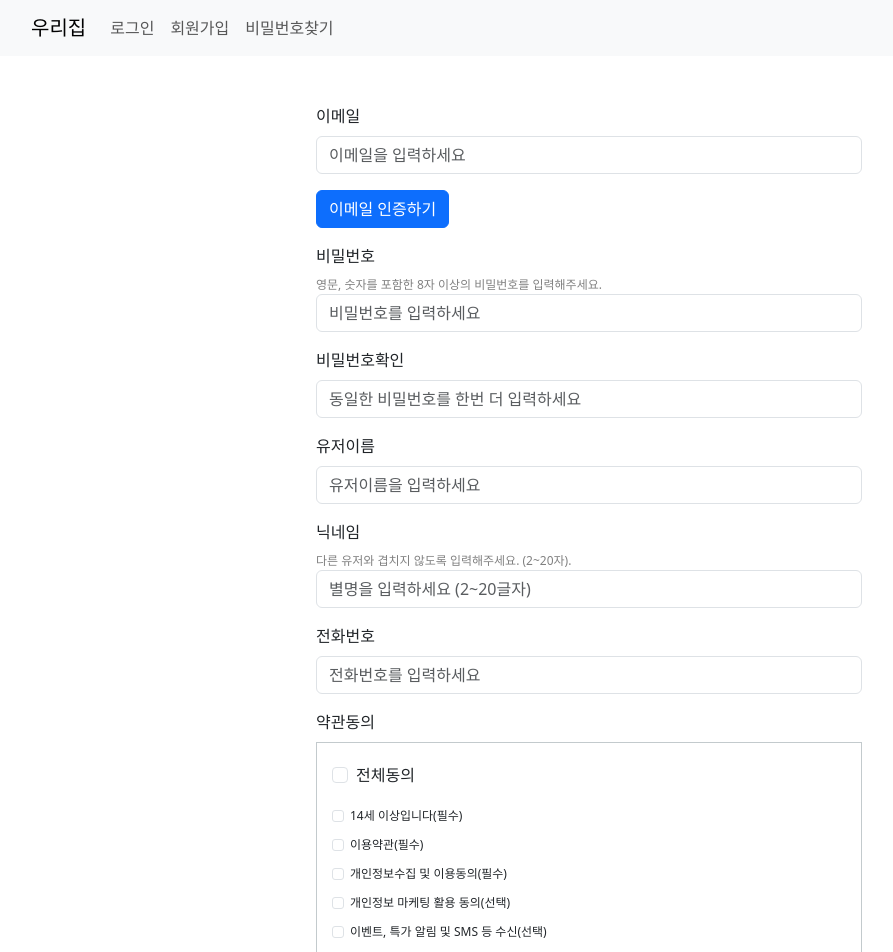
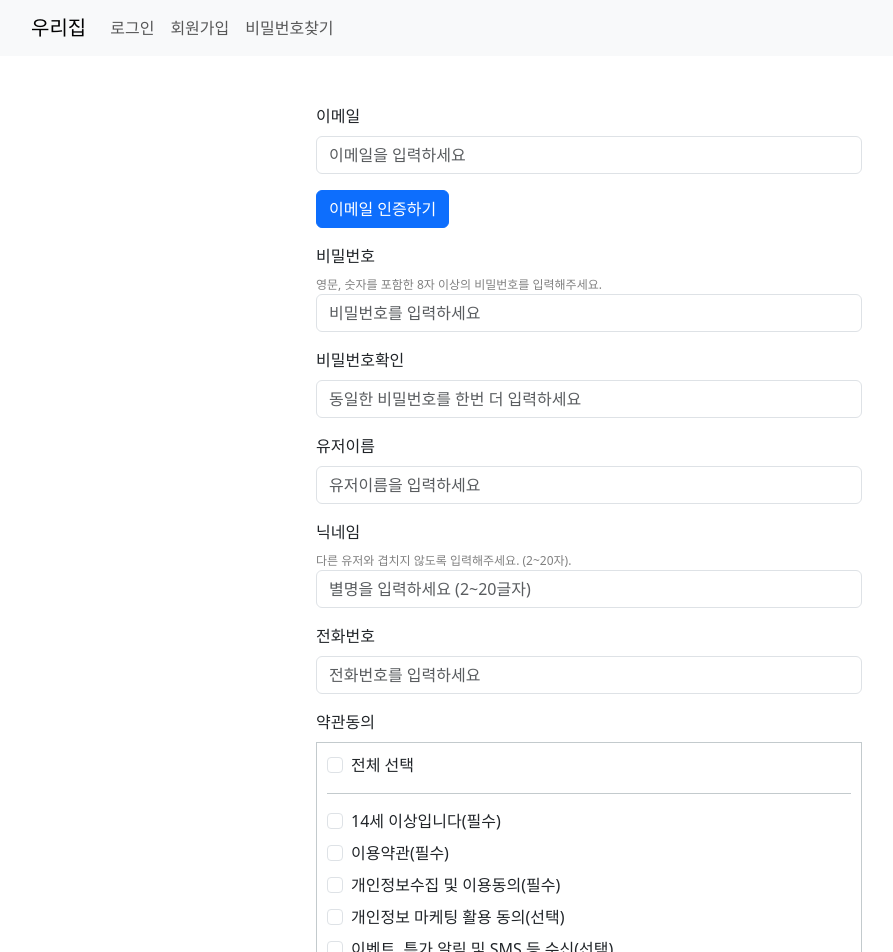
Before and after one commit to Regulus55/house, a React (Create React App) app: page /signup in a window 1280 px wide. Shown: the top 952 px of the page, without its empty margins (51-944 px from the left). Built offline with nearby package versions, Linux system fonts and the light colour scheme.

Commit message:
전체선택 이랑 수업전내가한거 올리기

```diff
--- a/src/pages/Privacy.js
+++ b/src/pages/Privacy.js
@@ -32,11 +32,12 @@ const Privacy = () => {
 
     const {isLoading, isSuccess, data, error} = usePrivacy()
 
-    const { register, handleSubmit, formState: { errors } } = useForm({
+    const {register, handleSubmit, formState: {errors}} = useForm({
         defaultValues: {
             bornArea: data?.bornArea || "", // 데이터가 있으면 그 값을, 없으면 빈 문자열
         },
     });
+
 
     // const getProfileInfo = async () => {
     //     try {
@@ -185,8 +186,13 @@ const Privacy = () => {
     console.log(data)
 
     useEffect(() => {
-        // getProfileInfo()
-    }, []);
+        if (data && data.birth) {
+            const [year, month, day] = data.birth.split('-');
+            setBirthDate({year, month, day});
+        }
+
+        console.log('벌스', birthDate.month)
+    }, [data]);
 
     return (
         <>
@@ -540,9 +546,8 @@ const Privacy = () => {
                                                 <Form.Control
                                                     type="text"
                                                     placeholder="태어난 곳을 입력하세요"
-                                                    // value={data?.bornArea}
-                                                    // onChange={(e) => setBornArea(e.target.value)}
-                                                    {...register("bornArea")}
+                                                    value={data?.bornArea}
+                                                    onChange={(e) => setBornArea(e.target.value)}
                                                 />
                                             </Form.Group>
 
@@ -587,7 +592,8 @@ const Privacy = () => {
                                                     </Col>
                                                     년
                                                     <Col>
-                                                        <Form.Select value={birthDate.month}
+                                                        <Form.Select
+                                                            value={birthDate.month}
                                                             onChange={(e) => setBirthDate((prevBirthDate) => ({
                                                                 ...prevBirthDate,
                                                                 month: e.target.value
@@ -603,7 +609,8 @@ const Privacy = () => {
                                                     </Col>
                                                     월
                                                     <Col>
-                                                        <Form.Select value={birthDate.day}
+                                                        <Form.Select
+                                                            value={birthDate.day}
                                                             onChange={(e) => setBirthDate((prevBirthDate) => ({
                                                                 ...prevBirthDate,
                                                                 day: e.target.value
--- a/src/pages/Signup.js
+++ b/src/pages/Signup.js
@@ -9,9 +9,23 @@ import useCheckEmail from "../hooks/useCheckEmail";
 import {LoadingBar} from "../components";
 
 const Signup = () => {
-    const {
-        register, watch, handleSubmit, formState: {errors}
-    } = useForm();
+    const { register, handleSubmit, setValue, watch, formState: { errors } } = useForm({
+        defaultValues: {
+            userName: '',
+            nickName: '',
+            email: '',
+            phone: '',
+            password: '',
+            passwordcheck: '',
+            consent: {
+                overTwenty: false,
+                agreeOfTerm: false,
+                agreeOfPersonalInfo: false,
+                agreeOfMarketing: false,
+                etc: false
+            }
+        }
+    });
 
     const navigate = useNavigate();
     const [username, setUsername] = useState("");
@@ -95,29 +109,23 @@ const Signup = () => {
         setSubmitEnable(false)
     }
 
-    const createUserHandler = async (e) => {
+    const createUserHandler = async (values) => {
         // e.preventDefault()
-        console.log('회원가입의 밸류', e)
-        if (!e.email || !e.password || !e.phone) {
+        console.log('회원가입의 밸류', values)
+        if (!values.email || !values.password || !values.phone) {
             alert('빈칸을 채워주세요')
-        } else if (!e.consent.overTwenty || !e.consent.agreeOfTerm || !e.consent.agreeOfPersonalInfo) {
+        } else if (!values.consent.overTwenty || !values.consent.agreeOfTerm || !values.consent.agreeOfPersonalInfo) {
             alert('필수항목 동의해주세요')
-        } else if (e.password !== e.passwordcheck) {
+        } else if (values.password !== values.passwordcheck) {
             alert('비번이 일치하지 않아요')
         } else {
             await createUserMutate({
-                userName: e.userName,
-                nickName: e.nickName,
-                email: e.email,
-                phone: e.phone,
-                password: e.password,
-                consent: {
-                    overTwenty: e.consent.overTwenty,
-                    agreeOfTerm: e.consent.agreeOfTerm,
-                    agreeOfPersonalInfo: e.consent.agreeOfPersonalInfo,
-                    agreeOfMarketing: e.consent.agreeOfMarketing,
-                    etc: e.consent.etc
-                }
+                userName: values.userName,
+                nickName: values.nickName,
+                email: values.email,
+                phone: values.phone,
+                password: values.password,
+                consent
             });
             alert('회원가입완료')
         }
@@ -194,11 +202,73 @@ const Signup = () => {
     //     }
     // };
 
-    const overTwenty = watch('consent.overTwenty', false);
-    const agreeOfTerm = watch('consent.agreeOfTerm', false);
-    const agreeOfPersonalInfo = watch('consent.agreeOfPersonalInfo', false);
-    const agreeOfMarketing = watch('consent.agreeOfMarketing', false);
-    const etc = watch('consent.etc', false);
+    const agreements = [
+        {id: 1, label: "14세 이상입니다(필수)", key: "overTwenty"},
+        {id: 2, label: "이용약관(필수)", key: "agreeOfTerm"},
+        {id: 3, label: "개인정보수집 및 이용동의(필수)", key: "agreeOfPersonalInfo"},
+        {id: 4, label: "개인정보 마케팅 활용 동의(선택)", key: "agreeOfMarketing"},
+        {id: 5, label: "이벤트, 특가 알림 및 SMS 등 수신(선택)", key: "etc"}
+    ];
+
+    const watchConsent = watch('consent');
+    const selectAllChecked = Object.values(watchConsent).every(value => value);
+
+    const [checkItems, setCheckItems] = useState([]);
+    const [consent, setConsent] = useState({
+        overTwenty: false,
+        agreeOfTerm: false,
+        agreeOfPersonalInfo: false,
+        agreeOfMarketing: false,
+        etc: false
+    });
+
+    const handleSingleCheck = (checked, id, key) => {
+        setValue(`consent.${key}`, checked)
+        if (checked) {
+            setCheckItems(prev => [...prev, id]);
+            setConsent(prev => ({
+                ...prev,
+                [key]: true
+            }));
+        } else {
+            setCheckItems(checkItems.filter((el) => el !== id));
+            setConsent(prev => ({
+                ...prev,
+                [key]: false
+            }));
+        }
+    };
+
+    const handleAllCheck = (checked) => {
+        agreements.forEach((item) => {
+            setValue(`consent.${item.key}`, checked); // react-hook-form 상태를 직접 업데이트
+        });
+        if (checked) {
+            const idArray = agreements.map((el) => el.id);
+            setCheckItems(idArray);
+            const newConsent = agreements.reduce((acc, cur) => {
+                acc[cur.key] = true;
+                return acc;
+            }, {});
+            setConsent(newConsent);
+        } else {
+            setCheckItems([]);
+            setConsent({
+                overTwenty: false,
+                agreeOfTerm: false,
+                agreeOfPersonalInfo: false,
+                agreeOfMarketing: false,
+                etc: false
+            });
+        }
+    };
+
+
+    // const overTwenty = watch('consent.overTwenty', false);
+    // const agreeOfTerm = watch('consent.agreeOfTerm', false);
+    // const agreeOfPersonalInfo = watch('consent.agreeOfPersonalInfo', false);
+    // const agreeOfMarketing = watch('consent.agreeOfMarketing', false);
+    // const etc = watch('consent.etc', false);
 
     // useEffect(() => {
     //     if (!(check1 === true && check2 === true && check3 === true)) {
@@ -209,9 +279,9 @@ const Signup = () => {
     if (sendEmailStatus === 'pending') {
         return <LoadingBar/>
     }
-    if (createUserStatus === 'pending') {
-        return <LoadingBar/>
-    }
+    // if (createUserStatus === 'pending') {
+    //     return <LoadingBar/>
+    // }
 
     return (
 
@@ -344,88 +414,34 @@ const Signup = () => {
                             </Form.Group>
 
                             <Form.Label>약관동의</Form.Label>
-                            <div
-                                style={{
-                                    border: "1px solid #c3cacd",
-                                    padding: "0 15px",
-                                    marginBottom: "30px",
-                                }}
-                            >
+                            <div style={{border: "1px solid #c3cacd", padding: "10px"}}>
+                                <Form.Check
+                                    type="checkbox"
+                                    id="select-all"
+                                    label="전체 선택"
+                                    onChange={(e) => handleAllCheck(e.target.checked)}
+                                    checked={checkItems.length === agreements.length}
+                                    className="mb-3"
+                                />
+<div style={{borderTop: "1px solid #c3cacd",marginBottom:'15px'}}/>
+                                {agreements.map((item) => (
                                     <Form.Check
-                                        style={{
-                                            marginTop: "20px",
-                                            fontSize: "1rem",
-                                        }}
-                                        id={"전체"}
-                                        label={"전체동의"}
-                                        // value={check1}
-                                        // onChange={(e) => setCheck1(true)}
-                                        {...register('consent.overTwenty', 'etc')}
+                                        key={item.id}
+                                        type="checkbox"
+                                        id={`agreement-${item.id}`}
+                                        label={item.label}
+                                        {...register(`consent.${item.key}`)}
+                                        onChange={(e) => handleSingleCheck(e.target.checked, item.id, item.key)}
+                                        checked={checkItems.includes(item.id)}
+                                        className="mb-2"
                                     />
-
-                                {["checkbox"].map((type) => (
-                                    <div key={`default-${type}`} className="mb-3">
-
-                                        <Form.Check
-                                            style={{
-                                                marginTop: "20px",
-                                                marginBottom: "5px",
-                                                fontSize: "0.75rem",
-                                            }}
-                                            type={type}
-                                            id={"나이약관"}
-                                            label={"14세 이상입니다(필수)"}
-                                            // value={check1}
-                                            // onChange={(e) => setCheck1(true)}
-                                            {...register('consent.overTwenty')}
-                                        />
-
-                                        <Form.Check
-                                            style={{marginBottom: "5px", fontSize: "0.75rem"}}
-                                            type={type}
-                                            id={"이용약관"}
-                                            label={"이용약관(필수)"}
-                                            // value={check2}
-                                            // onChange={(e) => setCheck2(true)}
-                                            {...register('consent.agreeOfTerm')}
-                                        />
-
-                                        <Form.Check
-                                            style={{marginBottom: "5px", fontSize: "0.75rem"}}
-                                            type={type}
-                                            id={"개인정보"}
-                                            label={"개인정보수집 및 이용동의(필수)"}
-                                            // value={check3}
-                                            // onChange={(e) => setCheck3(true)}
-                                            {...register('consent.agreeOfPersonalInfo')}
-                                        />
-
-                                        <Form.Check
-                                            style={{marginBottom: "5px", fontSize: "0.75rem"}}
-                                            type={type}
-                                            id={"마케팅"}
-                                            label={"개인정보 마케팅 활용 동의(선택)"}
-                                            // value={check4}
-                                            // onChange={(e) => setCheck4(true)}
-                                            {...register('consent.agreeOfMarketing')}
-                                        />
-
-                                        <Form.Check
-                                            style={{marginBottom: "1px", fontSize: "0.75rem"}}
-                                            type={type}
-                                            id={"이벤트"}
-                                            label={"이벤트, 특가 알림 및 SMS 등 수신(선택)"}
-                                            // value={check5}
-                                            // onChange={(e) => setCheck5(true)}
-                                            {...register('consent.etc')}
-                                        />
-                                    </div>
                                 ))}
                             </div>
-
-                            <Button type="submit" disabled={submitEnable}>
+                            <Button type="submit" disabled={false}>
                                 회원가입하기
                             </Button>
+
+                            {/*submitEnable*/}
 
                             <div
                                 style={{
```
Also changed, not shown: src/components/LoadingBar.js (+33 -5 lines). Lines whose indentation alone changed are shown as unchanged.
